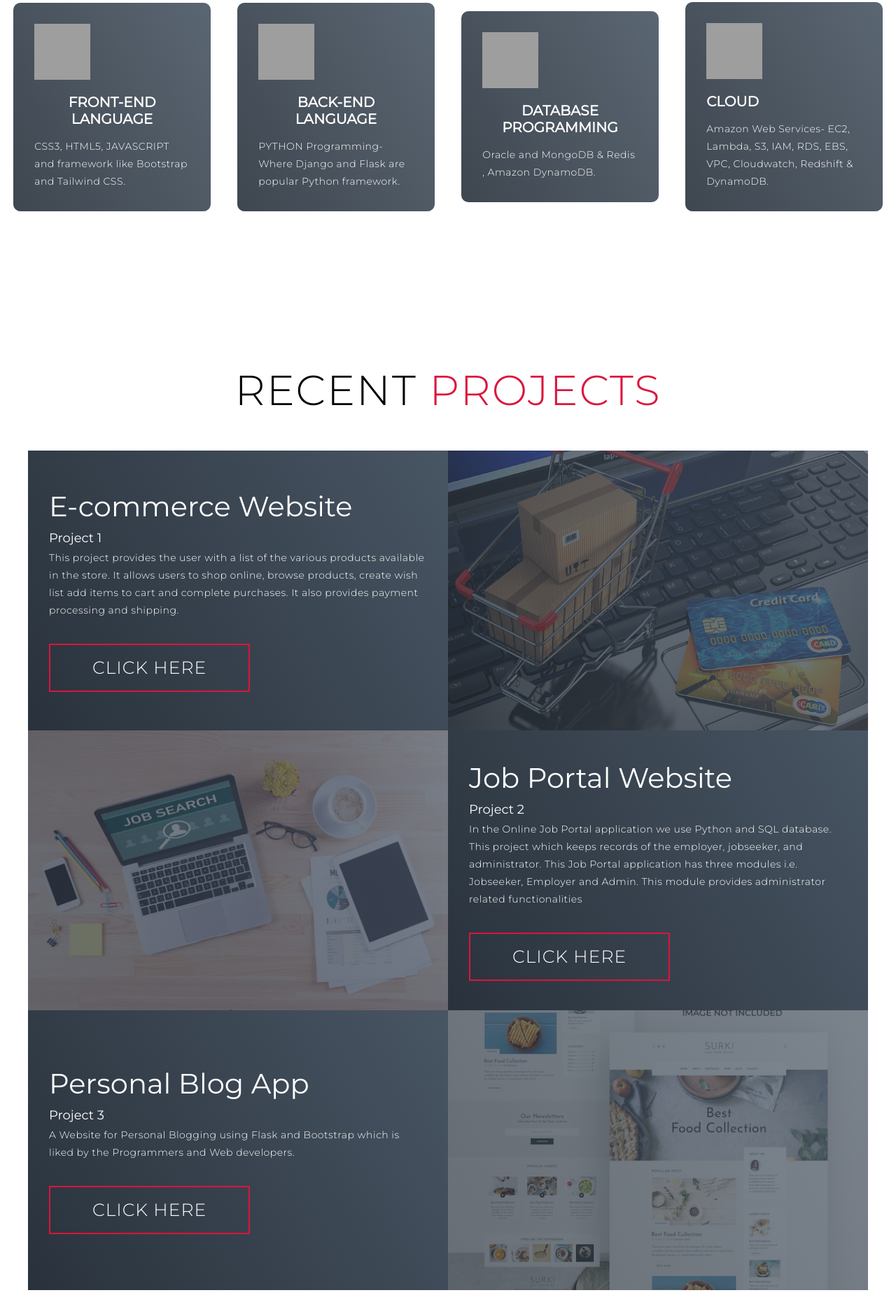
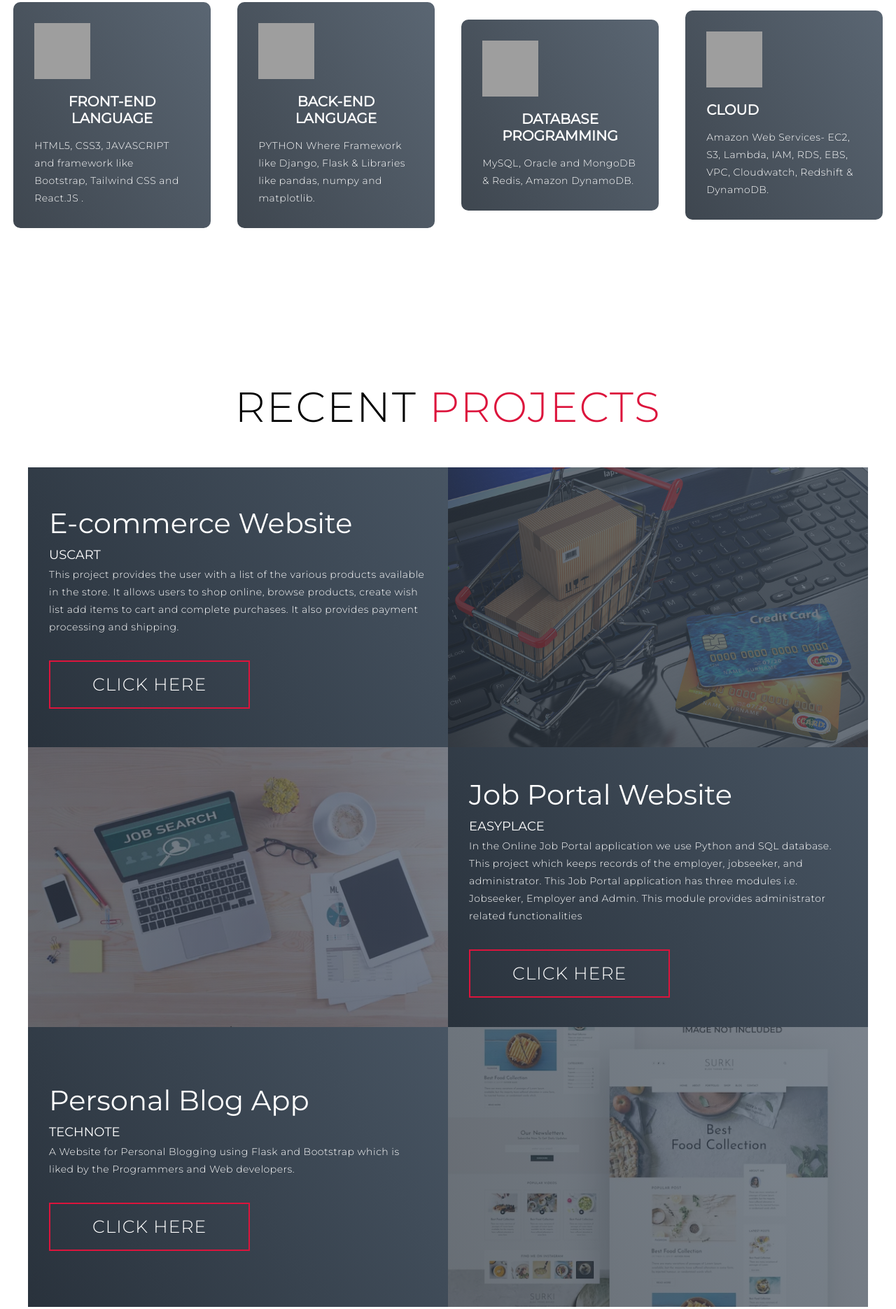
Before and after one commit to Debabrata2k20/my_portfolio-website, a plain HTML site: page index.html in a window 1280 px wide. Shown: the part 1224-3095 px from the top of the page at 70% size. Drawn offline with Linux system fonts and the light colour scheme; grey boxes are pictures that could not be loaded; a script that the page names is missing.

Commit message:
changes in index.html

```diff
--- a/index.html
+++ b/index.html
@@ -65,23 +65,23 @@
         <div class="service-item">
           <div class="icon"><img src="https://img.icons8.com/bubbles/100/000000/services.png" /></div>
           <h2>FRONT-END LANGUAGE</h2>
-          <p> CSS3, HTML5, JAVASCRIPT and framework like Bootstrap and Tailwind CSS.</p>
+          <p> HTML5, CSS3, JAVASCRIPT and framework like Bootstrap, Tailwind CSS and React.JS .</p>
         </div>
         <div class="service-item">
           <div class="icon"><img src="https://img.icons8.com/bubbles/100/000000/services.png" /></div>
           <h2>BACK-END LANGUAGE</h2>
-          <p> PYTHON Programming- Where Django and Flask are popular Python framework.</p>
+          <p> PYTHON Where Framework like Django, Flask & Libraries like pandas, numpy and matplotlib.</p>
         </div>
         <div class="service-item">
           <div class="icon"><img src="https://img.icons8.com/bubbles/100/000000/services.png" /></div>
           <h2>DATABASE PROGRAMMING</h2>
-          <p> Oracle and MongoDB & Redis , Amazon DynamoDB.</p>
+          <p> MySQL, Oracle and MongoDB & Redis, Amazon DynamoDB.</p>
         </div>
         <div class="service-item">
           <div class="icon"><img src="https://img.icons8.com/bubbles/100/000000/services.png" /></div>
           <h2> Cloud </h2>
-          <p> Amazon Web Services- EC2,
-            Lambda, S3, IAM, RDS, EBS, VPC,
+          <p> Amazon Web Services- EC2, S3,
+            Lambda, IAM, RDS, EBS, VPC,
             Cloudwatch, Redshift & DynamoDB. </p>
         </div>
       </div>
@@ -99,7 +99,7 @@
         <div class="project-item">
           <div class="project-info">
             <h1>E-commerce Website</h1>
-            <h2>Project 1</h2>
+            <h2>USCART</h2>
             <p>This project provides the user with a list of the various products available in the store. It allows users to shop online, browse products, create wish list add items to cart and complete purchases.
               It also provides payment processing and shipping.</p>
             <p style="text-align: center;">
@@ -113,7 +113,7 @@
         <div class="project-item">
           <div class="project-info">
             <h1>Job Portal Website</h1>
-            <h2>Project 2</h2>
+            <h2>EASYPLACE</h2>
             <p>In the Online Job Portal application we use Python and SQL database. This project which keeps records of the employer, jobseeker, and administrator.
               This Job Portal application has three modules i.e. Jobseeker, Employer and Admin. This module provides administrator related functionalities</p>
             <p style="text-align: center;">
@@ -127,7 +127,7 @@
         <div class="project-item">
           <div class="project-info">
             <h1>Personal Blog App</h1>
-            <h2>Project 3</h2>
+            <h2>TECHNOTE</h2>
             <p>A Website for Personal Blogging using Flask and Bootstrap which is liked by the Programmers and Web developers.</p>
             <p style="text-align: center;">
 
@@ -155,10 +155,10 @@
       </div>
       <div class="col-right">
         <h1 class="section-title">About <span>me</span></h1>
-        <h2>Full Stack Developer | Solution Architect </h2>
-        <p>I am a passionate and driven professional with a dual focus on full stack Python development and AWS cloud solutions. As a recent graduate in the domain of Computer Science and Engineering from GIET University Gunupur, I bring fresh perspectives and a strong foundation in Python programming to tackle complex development challenges. I am enthusiastic about contributing to innovative projects that leverage cutting-edge technologies in both Python development and AWS cloud solutions. My aim is to grow into a well-rounded professional who can architect robust applications while harnessing the power of cloud computing to drive business success.
+        <h2>Full Stack Developer | Associate Solution Architect </h2>
+        <p>I’m a passionate Python Full-Stack Developer and an AWS Certified Solutions Architect – Associate with expertise in cloud computing and web development. I hold a degree in Computer Science and Engineering from GIET University,Gunupur, complemented by a Cloud Computing Certification from IIT Kharagpur. I have successfully completed a Python Full-Stack Development course at QEdge Technologies and an AWS certification course from Naresh IT, enabling me to design and deploy robust, scalable cloud-based solutions using tools like Django, Flask, and AWS services such as EC2, S3, and RDS. I’m eager to contribute to innovative projects, solve real-world problems, and expand my expertise in modern technologies. When I’m not coding, I enjoy exploring emerging tech trends and deepening my knowledge of cloud architecture.
 </p>
-        <a href="https://drive.google.com/file/d/1OblGJ21YjGrHRAF1vgA4uLz4ZZmpoIOj/view?usp=drive_link" class="cta">My Resume</a>
+        <a href="https://drive.google.com/file/d/1kwrgTpgFwSdcCHB0_vG6PbhVkJ93Xf4A/view?usp=sharing" class="cta">My Resume</a>
       </div>
     </div>
   </section>
```
Also changed, not shown: images/main.png.jpeg.
